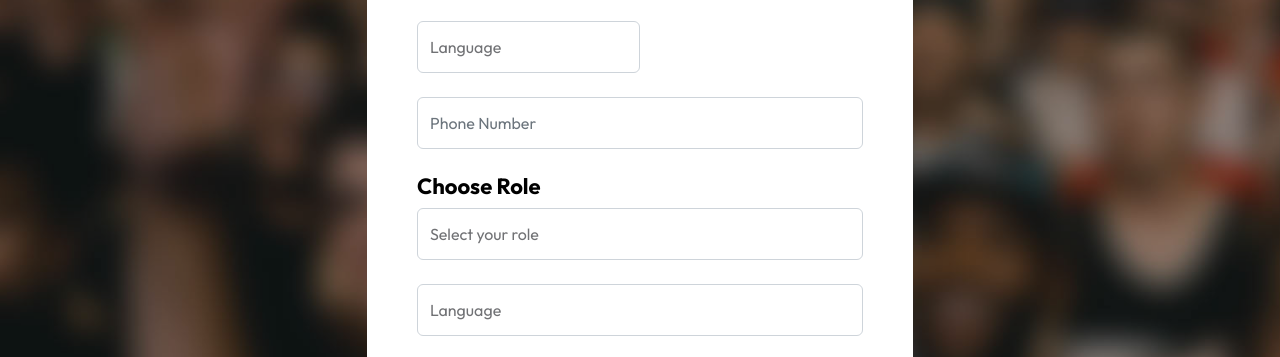
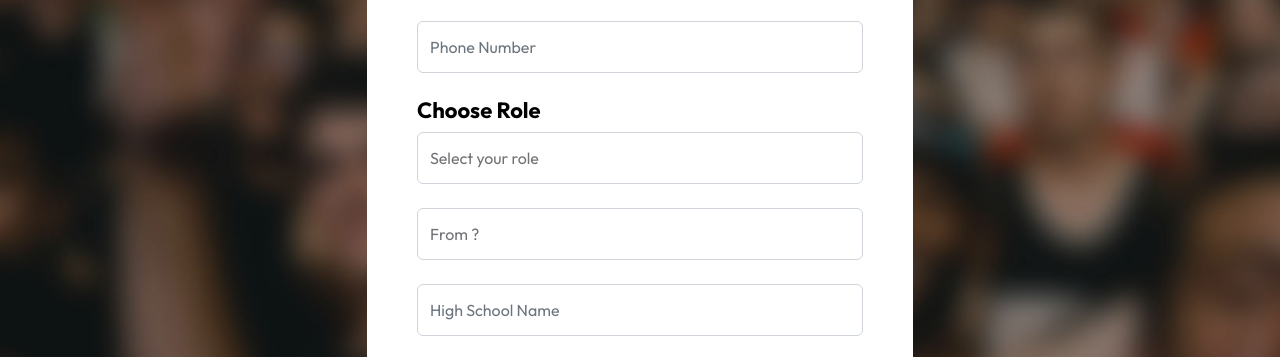
Before and after one commit to Roi-Crafteur/Exchange-2023, a plain HTML site: page ticket.html in a window 1280 px wide. Shown: the part 365-722 px from the top of the page. Drawn offline with Linux system fonts and the light colour scheme.

Commit message:
little modification

```diff
--- a/ticket.html
+++ b/ticket.html
@@ -121,15 +121,6 @@ https://templatemo.com/tm-583-festava-live
                                     </div>
                                 </div>
 
-                                    <div class="col-lg-6 col-md-6 col-12">
-                                        <select name="language" id="ticket-form-language" class="form-control">
-                                            <option value="" selected disabled>Language</option>
-                                            <option value="German">German</option>
-                                            <option value="French">French</option>
-                                        </select>
-                                    </div>
-                                </div>
-
 
                                 <input type="tel" class="form-control" name="Phone"
                                     placeholder="Phone Number" pattern="[0-9]{2}-[0-9]{2}-[0-9]{2}-[0-9]{2}-[0-9]{2}" required="">
@@ -150,9 +141,9 @@ https://templatemo.com/tm-583-festava-live
                                 </div>
 
                                 <select name="language" id="ticket-form-language" class="form-control">
-                                    <option value="" selected disabled>Language</option>
-                                    <option value="German">German</option>
-                                    <option value="French">French</option>
+                                    <option value="" selected disabled>From ?</option>
+                                    <option value="German">Germany</option>
+                                    <option value="French">France</option>
                                 </select>
 
                                 <input type="text" name="High School" id="ticket-form-school"
```
